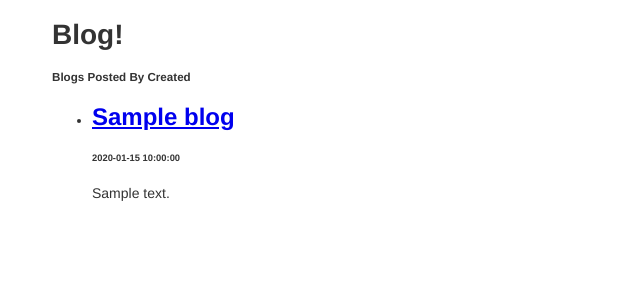
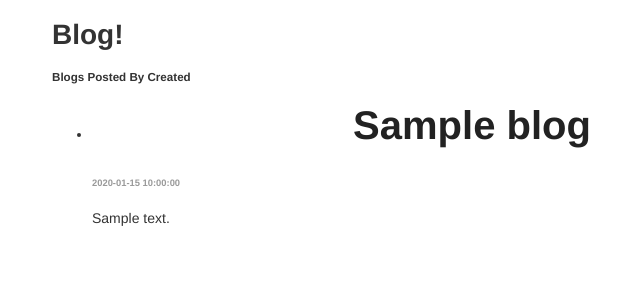
Before and after one commit to majungemini/build-a-blog, a Python web app: template templates/front.html in a window 1280 px wide. Shown: the part 26-326 px from the top of the page, without its empty margins (188-828 px from the left). Run offline with Jinja, Linux system fonts and the light colour scheme; the template is opened without the code that fills it: most values are stand-ins (such as "Sample title", 1, 10 or a date in 2020).

Commit message:
adjust css

```diff
--- a/templates/base.html
+++ b/templates/base.html
@@ -60,7 +60,7 @@
             text-decoration: none;
         }
 
-        .post + .post {
+        /*.post + .post {
             margin-top: 15px;
         }
 
@@ -72,17 +72,14 @@
         .post-title {
             font-size: 24px;
             font-weight: bold;
-        }
+        }*/
 
         .post-date {
-            position: absolute;
-            right: 0px;
-            bottom: 0px;
             color: #999;
 
         }
 
-        .post-content {
+        .post-context {
             margin-top: 5px;
         }
 
--- a/templates/front.html
+++ b/templates/front.html
@@ -6,9 +6,9 @@
 <ul>
 {% for blog in blogs %}
     <li>
-        <h2><a href=/blogs/{{ blog.key().id() }}>{{ blog.title }}</a></h2>
-        <h6>{{ blog.created }}</h6>
-        <P>{{ blog.context | safe}}</p>
+        <h2><a href=/blogs/{{ blog.key().id() }} class="main-title">{{ blog.title }}</a></h2>
+        <h6 class="post-date">{{ blog.created }}</h6>
+        <P class="post-context">{{ blog.context | safe}}</p>
     </li>
 {% endfor %}
 <ul>
```
